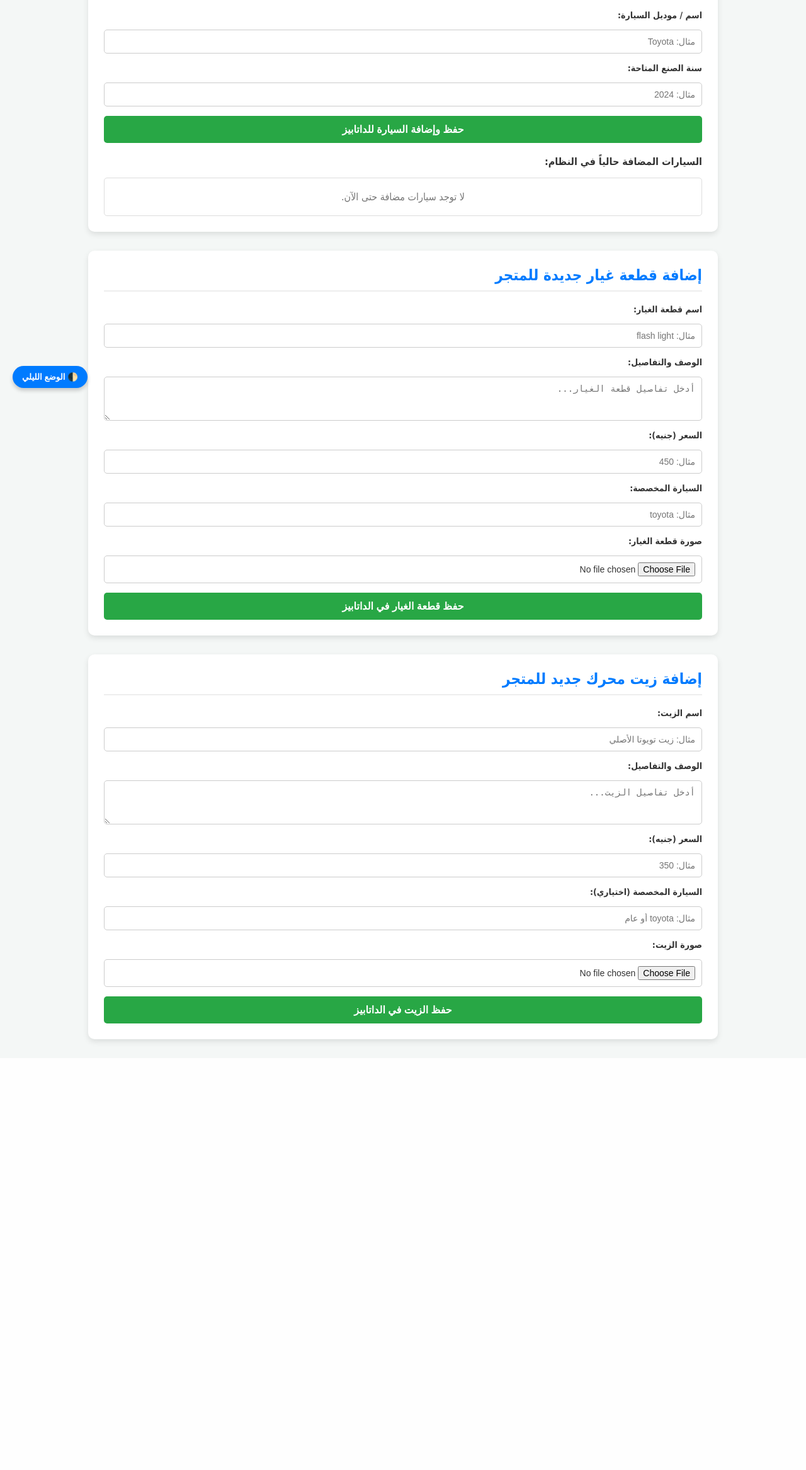
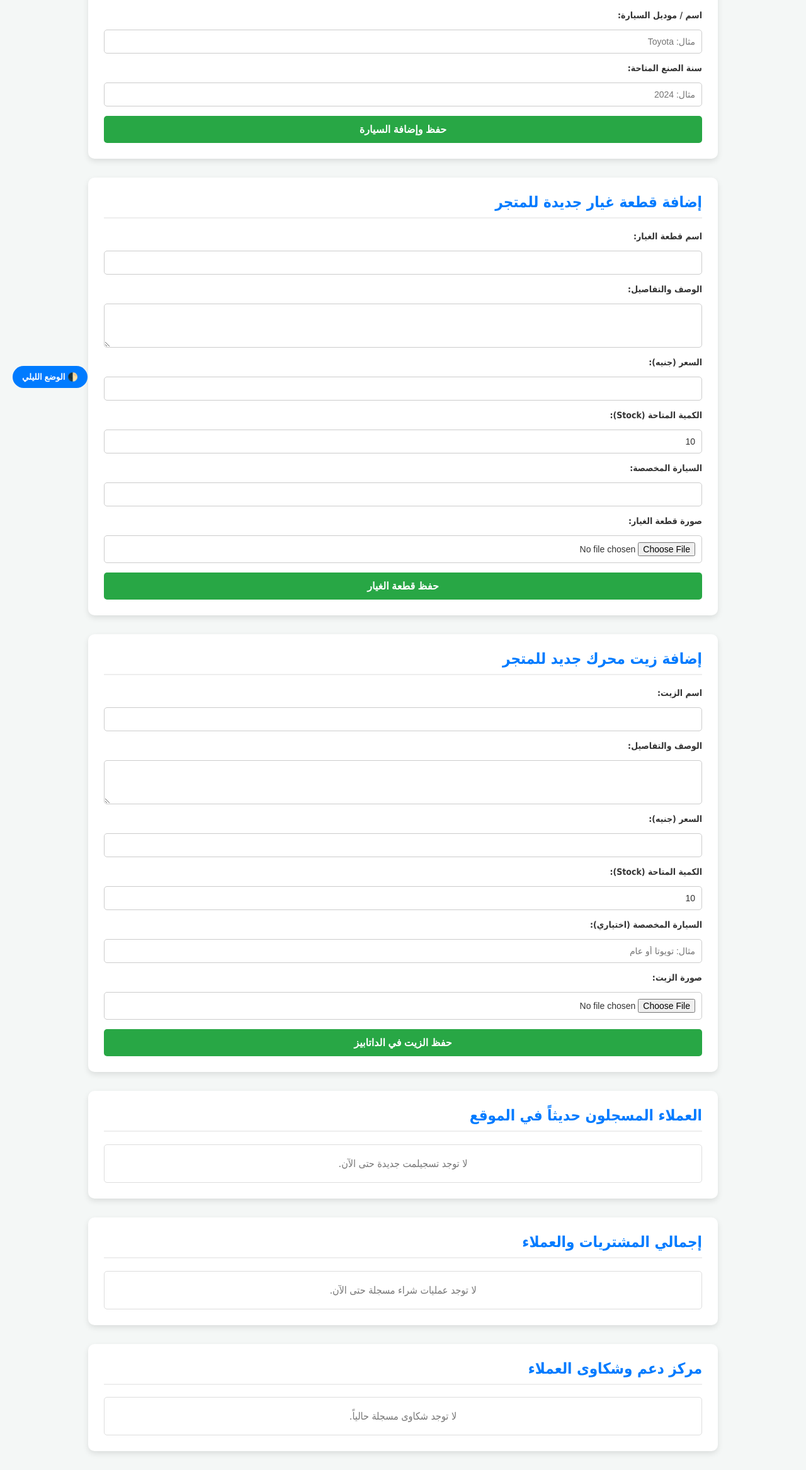
Before and after one commit to youseftornado2004-design/CarFix, a Flask app: template templates/Admin-Dashboard.html in a window 1280 px wide. Shown: the part 164-2498 px from the top of the page at 63% size. Before the commit the page ends 1824 px from the top, so only its background shows below. Run offline with Flask 3, Linux system fonts and the light colour scheme; the template is opened without the code that fills it, so the values that code supplies are empty.

Commit message:
Update Admin-Dashboard.html

```diff
--- a/templates/Admin-Dashboard.html
+++ b/templates/Admin-Dashboard.html
@@ -11,143 +11,49 @@
             --text-color: #333333;
             --navbar-bg: #1e1e1e;
         }
-
         [data-theme="dark"] {
             --bg-color: #121212;
             --card-bg: #1e1e1e;
             --text-color: #f1f1f1;
             --navbar-bg: #1a1a1a;
         }
-
         body {
             font-family: Tahoma, sans-serif;
             background-color: var(--bg-color);
             color: var(--text-color);
-            margin: 0;
-            padding: 0;
+            margin: 0; padding: 0;
             transition: background-color 0.3s ease, color 0.3s ease;
         }
-
         .navbar {
             background-color: var(--navbar-bg);
-            color: white;
-            padding: 15px 30px;
-            display: flex;
-            justify-content: space-between;
-            align-items: center;
+            color: white; padding: 15px 30px;
+            display: flex; justify-content: space-between; align-items: center;
         }
-
-        .navbar h1 {
-            margin: 0;
-            font-size: 20px;
+        .navbar h1 { margin: 0; font-size: 20px; }
+        .nav-links { display: flex; gap: 15px; }
+        .nav-links a {
+            color: white; text-decoration: none; padding: 8px 15px;
+            background-color: #007bff; border-radius: 5px; font-weight: bold;
         }
-
-        .nav-links {
-            display: flex;
-            gap: 15px;
+        .container { max-width: 1000px; margin: 30px auto; padding: 0 20px; }
+        .admin-section {
+            background: var(--card-bg); border-radius: 10px;
+            box-shadow: 0 4px 10px rgba(0,0,0,0.1); padding: 25px; margin-bottom: 30px;
         }
-
-        .nav-links a {
-            color: white;
-            text-decoration: none;
-            padding: 8px 15px;
-            background-color: #007bff;
-            border-radius: 5px;
-            font-weight: bold;
+        .admin-section h2 { margin-top: 0; color: #007bff; border-bottom: 2px solid #eee; padding-bottom: 10px; }
+        form { display: flex; flex-direction: column; gap: 15px; }
+        label { font-weight: bold; font-size: 14px; }
+        input, textarea, select {
+            padding: 10px; border: 1px solid #ccc; border-radius: 5px;
+            font-size: 14px; background-color: var(--card-bg); color: var(--text-color);
         }
-
-        .nav-links a:hover {
-            background-color: #0056b3;
+        button[type="submit"] {
+            background-color: #28a745; color: white; border: none;
+            padding: 12px; border-radius: 5px; font-size: 16px; font-weight: bold; cursor: pointer;
         }
-
-        .container {
-            max-width: 1000px;
-            margin: 30px auto;
-            padding: 0 20px;
-        }
-
-        .admin-section {
-            background: var(--card-bg);
-            border-radius: 10px;
-            box-shadow: 0 4px 10px rgba(0,0,0,0.1);
-            padding: 25px;
-            margin-bottom: 30px;
-        }
-
-        .admin-section h2 {
-            margin-top: 0;
-            color: #007bff;
-            border-bottom: 2px solid #eee;
-            padding-bottom: 10px;
-        }
-
-        form {
-            display: flex;
-            flex-direction: column;
-            gap: 15px;
-        }
-
-        label {
-            font-weight: bold;
-            font-size: 14px;
-        }
-
-        input, textarea, select {
-            padding: 10px;
-            border: 1px solid #ccc;
-            border-radius: 5px;
-            font-size: 14px;
-            background-color: var(--card-bg);
-            color: var(--text-color);
-        }
-
-        button[type="submit"] {
-            background-color: #28a745;
-            color: white;
-            border: none;
-            padding: 12px;
-            border-radius: 5px;
-            font-size: 16px;
-            font-weight: bold;
-            cursor: pointer;
-            transition: background-color 0.2s;
-        }
-
-        button[type="submit"]:hover {
-            background-color: #218838;
-        }
-
-        .list-group {
-            margin-top: 15px;
-            max-height: 200px;
-            overflow-y: auto;
-            border: 1px solid #ddd;
-            border-radius: 5px;
-            padding: 10px;
-        }
-
-        .list-item {
-            padding: 8px;
-            border-bottom: 1px solid #eee;
-            display: flex;
-            justify-content: space-between;
-            font-size: 14px;
-        }
-
-        #theme-toggle {
-            position: fixed;
-            bottom: 20px;
-            left: 20px;
-            z-index: 1000;
-            padding: 10px 15px;
-            border-radius: 50px;
-            border: none;
-            background: #007bff;
-            color: white;
-            cursor: pointer;
-            box-shadow: 0 4px 6px rgba(0,0,0,0.2);
-            font-weight: bold;
-        }
+        .list-group { margin-top: 15px; max-height: 220px; overflow-y: auto; border: 1px solid #ddd; border-radius: 5px; padding: 10px; }
+        .list-item { padding: 10px; border-bottom: 1px solid #eee; display: flex; justify-content: space-between; font-size: 14px; align-items: center; }
+        #theme-toggle { position: fixed; bottom: 20px; left: 20px; z-index: 1000; padding: 10px 15px; border-radius: 50px; border: none; background: #007bff; color: white; cursor: pointer; font-weight: bold; }
     </style>
 </head>
 <body>
@@ -164,78 +70,112 @@
 
     <div class="container">
 
-        <!-- القسم الأول: إضافة موديل سيارة وسنة صنع جديدة -->
+        <!-- القسم 1: إضافة سيارة وسنة صنع -->
         <div class="admin-section">
             <h2>إضافة موديل سيارة وسنة صنع جديدة</h2>
             <form action="/admin_add_car" method="POST">
                 <label>اسم / موديل السيارة:</label>
                 <input type="text" name="car_model" placeholder="مثال: Toyota" required>
-
                 <label>سنة الصنع المتاحة:</label>
                 <input type="text" name="car_year" placeholder="مثال: 2024" required>
+                <button type="submit">حفظ وإضافة السيارة</button>
+            </form>
+        </div>
 
-                <button type="submit">حفظ وإضافة السيارة للداتابيز</button>
+        <!-- القسم 2: إضافة قطعة غيار -->
+        <div class="admin-section">
+            <h2>إضافة قطعة غيار جديدة للمتجر</h2>
+            <form action="/add_product" method="POST" enctype="multipart/form-data">
+                <label>اسم قطعة الغيار:</label>
+                <input type="text" name="product_name" required>
+                <label>الوصف والتفاصيل:</label>
+                <textarea name="description" rows="3" required></textarea>
+                <label>السعر (جنيه):</label>
+                <input type="number" step="0.01" name="price" required>
+                <label>الكمية المتاحة (Stock):</label>
+                <input type="number" name="stock" value="10" required>
+                <label>السيارة المخصصة:</label>
+                <input type="text" name="car_id" required>
+                <label>صورة قطعة الغيار:</label>
+                <input type="file" name="image" accept="image/*">
+                <button type="submit">حفظ قطعة الغيار</button>
             </form>
+        </div>
 
-            <h3 style="margin-top: 20px; font-size: 16px;">السيارات المضافة حالياً في النظام:</h3>
+        <!-- القسم 3: إضافة زيت محرك (مع الكمية) -->
+        <div class="admin-section">
+            <h2>إضافة زيت محرك جديد للمتجر</h2>
+            <form action="/add_oil" method="POST" enctype="multipart/form-data">
+                <label>اسم الزيت:</label>
+                <input type="text" name="product_name" required>
+                <label>الوصف والتفاصيل:</label>
+                <textarea name="description" rows="3" required></textarea>
+                <label>السعر (جنيه):</label>
+                <input type="number" step="0.01" name="price" required>
+                <label>الكمية المتاحة (Stock):</label>
+                <input type="number" name="stock" value="10" required>
+                <label>السيارة المخصصة (اختياري):</label>
+                <input type="text" name="car_model" placeholder="مثال: تويوتا أو عام">
+                <label>صورة الزيت:</label>
+                <input type="file" name="image" accept="image/*">
+                <button type="submit">حفظ الزيت في الداتابيز</button>
+            </form>
+        </div>
+
+        <!-- القسم 4: العملاء المسجلون حديثاً -->
+        <div class="admin-section">
+            <h2>العملاء المسجلون حديثاً في الموقع</h2>
             <div class="list-group">
-                {% if cars %}
-                    {% for car in cars %}
+                {% if customers %}
+                    {% for cust in customers %}
                         <div class="list-item">
-                            <span>🚗 <strong>{{ car.car_model }}</strong></span>
-                            <span>سنة: {{ car.car_year }}</span>
+                            <span>👤 <strong>{{ cust.name }}</strong> (البريد: {{ cust.email }} - التليفون: {{ cust.phone }})</span>
+                            <span style="color: #007bff;">تاريخ التسجيل: {{ cust.join_date }}</span>
                         </div>
                     {% endfor %}
                 {% else %}
-                    <div style="text-align: center; color: #777; padding: 10px;">لا توجد سيارات مضافة حتى الآن.</div>
+                    <div style="text-align: center; color: #777; padding: 10px;">لا توجد تسجيلمت جديدة حتى الآن.</div>
                 {% endif %}
             </div>
         </div>
 
-        <!-- القسم الثاني: إضافة قطعة غيار جديدة (تتخزن في جدول Products) -->
+        <!-- القسم 5: إجمالي المشتريات -->
         <div class="admin-section">
-            <h2>إضافة قطعة غيار جديدة للمتجر</h2>
-            <form action="/add_product" method="POST" enctype="multipart/form-data">
-                <label>اسم قطعة الغيار:</label>
-                <input type="text" name="product_name" placeholder="مثال: flash light" required>
-
-                <label>الوصف والتفاصيل:</label>
-                <textarea name="description" rows="3" placeholder="أدخل تفاصيل قطعة الغيار..." required></textarea>
-
-                <label>السعر (جنيه):</label>
-                <input type="number" step="0.01" name="price" placeholder="مثال: 450" required>
-
-                <label>السيارة المخصصة:</label>
-                <input type="text" name="car_id" placeholder="مثال: toyota" required>
-
-                <label>صورة قطعة الغيار:</label>
-                <input type="file" name="image" accept="image/*">
-
-                <button type="submit">حفظ قطعة الغيار في الداتابيز</button>
-            </form>
+            <h2>إجمالي المشتريات والعملاء</h2>
+            <div class="list-group">
+                {% if customers %}
+                    {% for cust in customers %}
+                        <div class="list-item">
+                            <span>🛒 العميل: <strong>{{ cust.name }}</strong> | البريد: {{ cust.email }} | الهاتف: {{ cust.phone }}</span>
+                            <span style="color: #28a745; font-weight: bold;">الإجمالي: {{ cust.total_spent }} جنيه</span>
+                        </div>
+                    {% endfor %}
+                {% else %}
+                    <div style="text-align: center; color: #777; padding: 10px;">لا توجد عمليات شراء مسجلة حتى الآن.</div>
+                {% endif %}
+            </div>
         </div>
 
-        <!-- القسم الثالث: إضافة زيت محرك جديد (يتخزن في جدول Oils) -->
+        <!-- القسم 6: شكاوى ودعم العملاء (مع مكان للرد) -->
         <div class="admin-section">
-            <h2>إضافة زيت محرك جديد للمتجر</h2>
-            <form action="/add_oil" method="POST" enctype="multipart/form-data">
-                <label>اسم الزيت:</label>
-                <input type="text" name="product_name" placeholder="مثال: زيت تويوتا الأصلي" required>
-
-                <label>الوصف والتفاصيل:</label>
-                <textarea name="description" rows="3" placeholder="أدخل تفاصيل الزيت..." required></textarea>
-
-                <label>السعر (جنيه):</label>
-                <input type="number" step="0.01" name="price" placeholder="مثال: 350" required>
-
-                <label>السيارة المخصصة (اختياري):</label>
-                <input type="text" name="car_model" placeholder="مثال: toyota أو عام">
-
-                <label>صورة الزيت:</label>
-                <input type="file" name="image" accept="image/*">
-
-                <button type="submit">حفظ الزيت في الداتابيز</button>
-            </form>
+            <h2>مركز دعم وشكاوى العملاء</h2>
+            <div class="list-group" style="max-height: none;">
+                {% if complaints %}
+                    {% for comp in complaints %}
+                        <div style="border-bottom: 1px solid #444; padding: 12px; margin-bottom: 10px; background: rgba(0,0,0,0.02); border-radius: 6px;">
+                            <p style="margin: 0 0 5px 0;"><strong>الاسم:</strong> {{ comp.name }} | <strong>البريد:</strong> {{ comp.email }}</p>
+                            <p style="margin: 0 0 10px 0; color: #d9534f;"><strong>الشكوى:</strong> {{ comp.message }}</p>
+                            <p style="margin: 0 0 5px 0; font-size: 13px;"><strong>الرد الحالي:</strong> {{ comp.reply if comp.reply else 'لم يتم الرد بعد' }}</p>
+                            <form action="/reply_complaint/{{ comp.id }}" method="POST" style="display: flex; gap: 10px; margin-top: 8px;">
+                                <input type="text" name="reply" placeholder="اكتب رد الأدمن هنا..." required style="flex: 1; padding: 8px;">
+                                <button type="submit" style="padding: 8px 15px; background: #007bff; color: #fff; border: none; border-radius: 5px; font-size: 14px;">إرسال الرد</button>
+                            </form>
+                        </div>
+                    {% endfor %}
+                {% else %}
+                    <div style="text-align: center; color: #777; padding: 10px;">لا توجد شكاوى مسجلة حالياً.</div>
+                {% endif %}
+            </div>
         </div>
 
     </div>
@@ -246,7 +186,6 @@
             document.documentElement.setAttribute('data-theme', 'dark');
             document.getElementById('theme-toggle').textContent = '☀️ الوضع الفاتح';
         }
-
         function toggleTheme() {
             const currentTheme = document.documentElement.getAttribute('data-theme');
             const btn = document.getElementById('theme-toggle');
```
